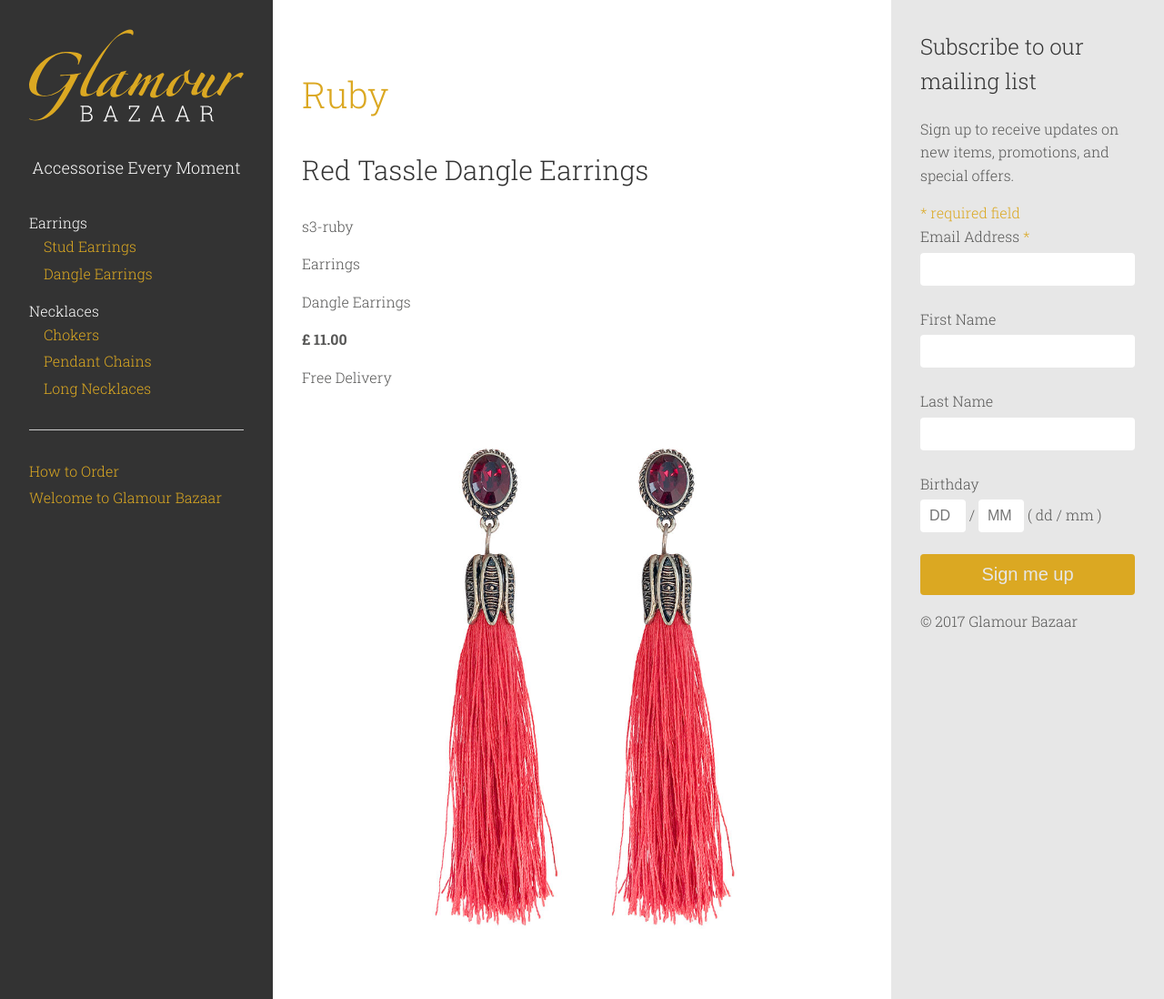
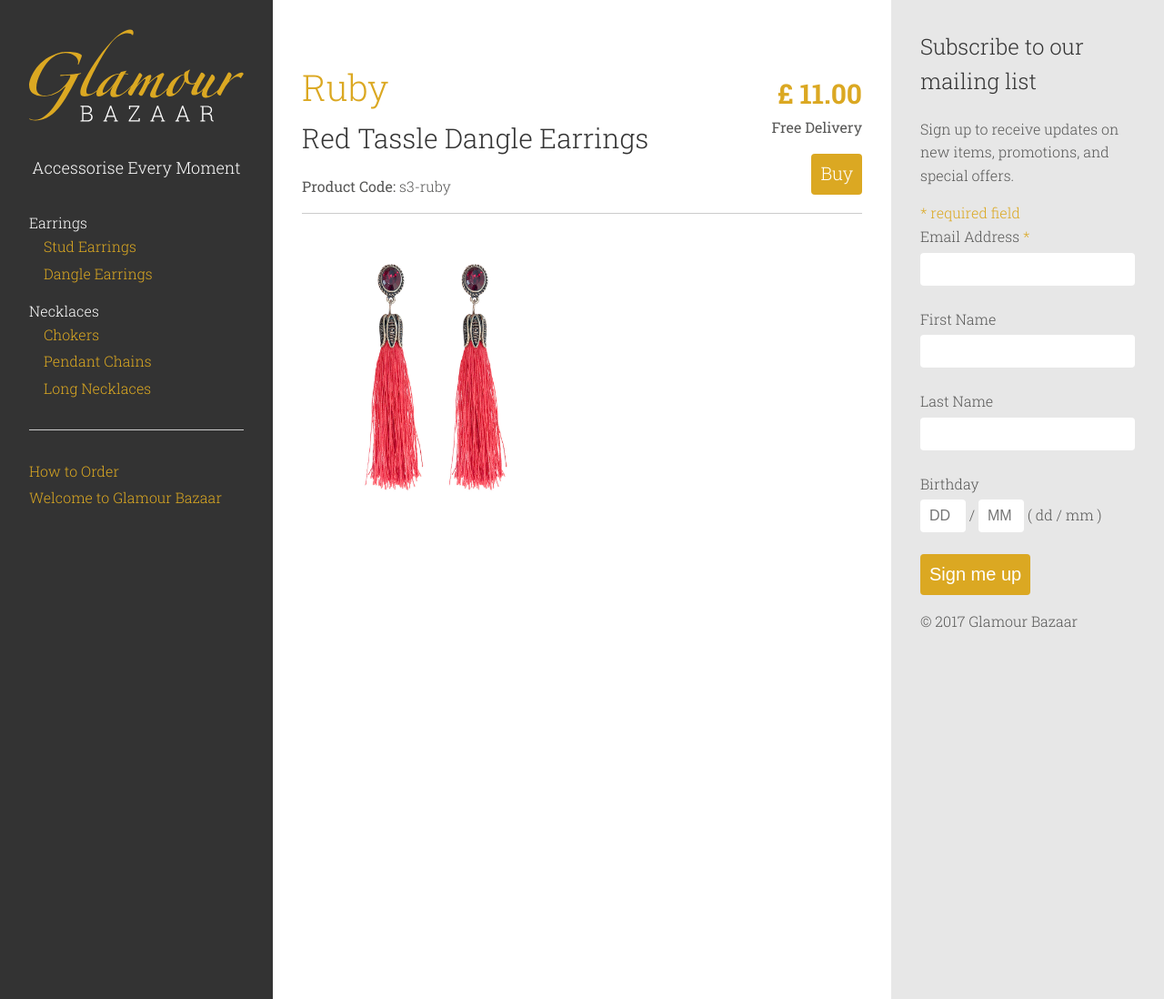
Before and after one commit to ajaykarwal/glamour-bazaar, a Jekyll site: the page built from _products/earrings/dangle-earrings/s3-ruby.md, in a window 1280 px wide. Shown: the whole page at 91% size. Built offline with Jekyll 4.4.1, drawn with Linux system fonts in a browser that asks for light colours; nearby versions of some CDN libraries; comment, search, counter and statistics services are not loaded.

Commit message:
Final push before live.

```diff
--- a/_layouts/product.html
+++ b/_layouts/product.html
@@ -1,38 +1,48 @@
 ---
 layout: default
 ---
-
+<div class="product">
+    <div class="product__header">
+        <div class="product__header--details">
             <h1>
                 {{page.name}}
             </h1>
             <h2>
                 {{page.description}}
             </h2>
-<p>
-    {{page.slug}}
+            <p class="product-code">
+                Product Code: <span>{{page.slug}}</span>
             </p>
-<p>
-    {{page.category}}
-</p>
-<p>
-    {{page.subcategory}}
-</p>
-<p class="product-list__item--price">
+        </div>
+        <div class="product__header--price">
+            <p class="item-price">
                 £{% include decimal-price.html number=page.price %}
             </p>
-<p class="product-list__item--delivery">
+            <p class="item-delivery">
                 {% if page.delivery == 0 %}
                     Free Delivery
                 {% else %}
                     Delivery: £{% include decimal-price.html number=page.delivery %}
                 {% endif %}
             </p>
+            {% if page.outofstock == true %}
+            <p class="out-of-stock">
+                Out of stock
+            </p>
+            {% else %}
+            <a href="/how-to-order" class="button">Buy</a>
+            {% endif %}
+        </div>
+    </div>
 
+    <div class="product__images">
         {% if page.images %}
         {% for image in (1..page.images) %}
         <img src="/images/medium/{{page.slug}}-{{image}}.jpg" alt="image">
         {% endfor %}
         {% endif %}
+    </div>
+</div>
 
 
 {{content}}
--- a/_sass/_forms.scss
+++ b/_sass/_forms.scss
@@ -8,6 +8,7 @@
     display: block;
     margin-bottom: 5px;
 }
+.button,
 input {
     display: block;
     border:0;
@@ -17,13 +18,27 @@
     width: 100%;
     height: 2.25em;
 }
+.button,
 input[type=submit] {
+    @include font-size(20px);
     background-color: $gold;
-    color: $grey-verylight;
-    @include font-size(20px);
+    color: $white;
     -webkit-appearance: none;
-       -moz-appearance: none;
-            appearance: none;
+    -moz-appearance: none;
+    appearance: none;
+
+    &:hover {
+        background-color: darken($gold, 5%);
+        color: $white;
+        text-decoration: none;
+    }
+}
+.button {
+    display: inline-block;
+    width: auto;
+    text-align: center;
+
+
 }
 small {
     color: $gold;
--- /dev/null
+++ b/_sass/_product.scss
@@ -0,0 +1,63 @@
+.product {
+    &__header {
+        border-bottom: 1px solid $grey-light;
+        display: grid;
+        grid-template-columns: 1fr;
+        margin-bottom: $space-l;
+
+        @media (min-width: $break-sm) {
+            margin-top: $space-l;
+            grid-gap: $space-l;
+            grid-template-columns: 2fr 1fr;
+        }
+
+        @media (min-width: $break-lg) {
+            grid-gap: $space-l;
+            grid-template-columns: 3fr 1fr;
+        }
+        &--details {
+            h1 {
+                margin: 0;
+            }
+            h2 {
+                margin: 0;
+            }
+            .product-code {
+                font-weight: $fw-medium;
+                span {
+                    font-weight: $fw-normal;
+                }
+            }
+        }
+        &--price {
+            @media (min-width: $break-sm) {
+                text-align: right;
+            }
+            .item-price {
+                @include font-size(30px);
+                font-weight: $fw-bold;
+                color: $brand-primary;
+                margin-top: $space-s;
+                margin-bottom: 0;
+            }
+            .item-delivery {
+                font-weight: $fw-medium;
+                margin-top: 0;
+            }
+            .out-of-stock {
+                @include font-size(20px);
+                color: $red;
+                font-weight: $fw-bold;
+            }
+        }
+    }
+
+    &__images {
+        display: grid;
+        grid-gap: $space-l;
+        grid-template-columns: 1fr;
+        @media (min-width: $break-sm) {
+            grid-template-columns: 1fr 1fr;
+        }
+    }
+}
--- a/css/main.scss
+++ b/css/main.scss
@@ -11,4 +11,5 @@
 @import 'footer';
 @import 'forms';
 @import 'product-list';
+@import 'product';
 @import 'utility';
```
Also changed, not shown: _products/necklaces/long-necklaces/q17-dreamcatcher-gold.md (renamed from _products/necklaces/long-necklaces/q16-dreamcatcher-gold.md), images/large/q16-dreamcatcher-silver-1.jpg (added), images/large/q16-dreamcatcher-silver-2.jpg (added), images/large/q17-dreamcatcher-gold-1.jpg (added), images/large/q17-dreamcatcher-gold-2.jpg (added), images/medium/q16-dreamcatcher-silver-1.jpg (added), images/medium/q16-dreamcatcher-silver-2.jpg (added), images/medium/q17-dreamcatcher-gold-1.jpg (added), images/medium/q17-dreamcatcher-gold-2.jpg (added), images/small/q16-dreamcatcher-silver-1.jpg (added), images/small/q16-dreamcatcher-silver-2.jpg (added), images/small/q17-dreamcatcher-gold-1.jpg (added), images/small/q17-dreamcatcher-gold-2.jpg (added). Lines whose indentation alone changed are shown as unchanged.
